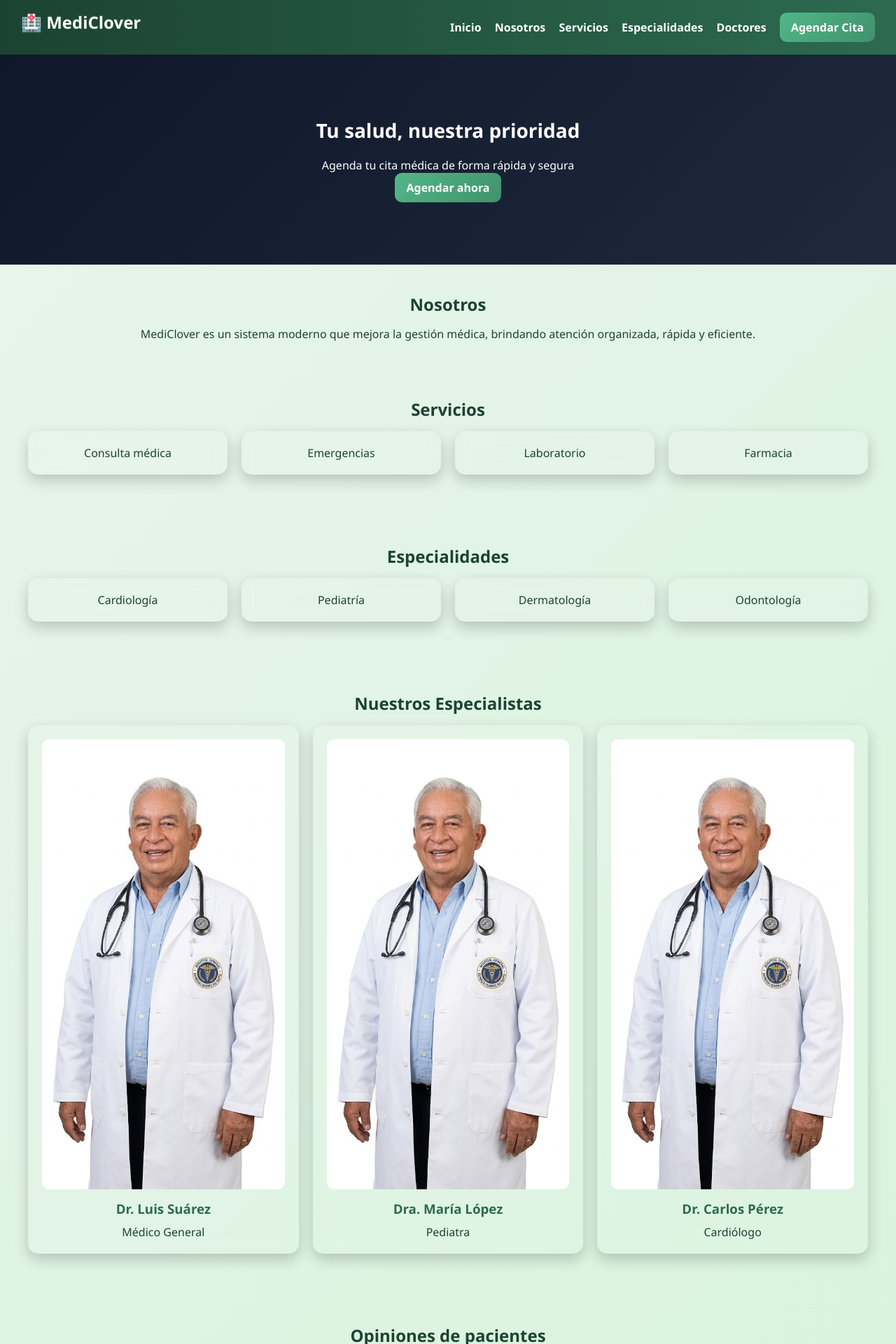
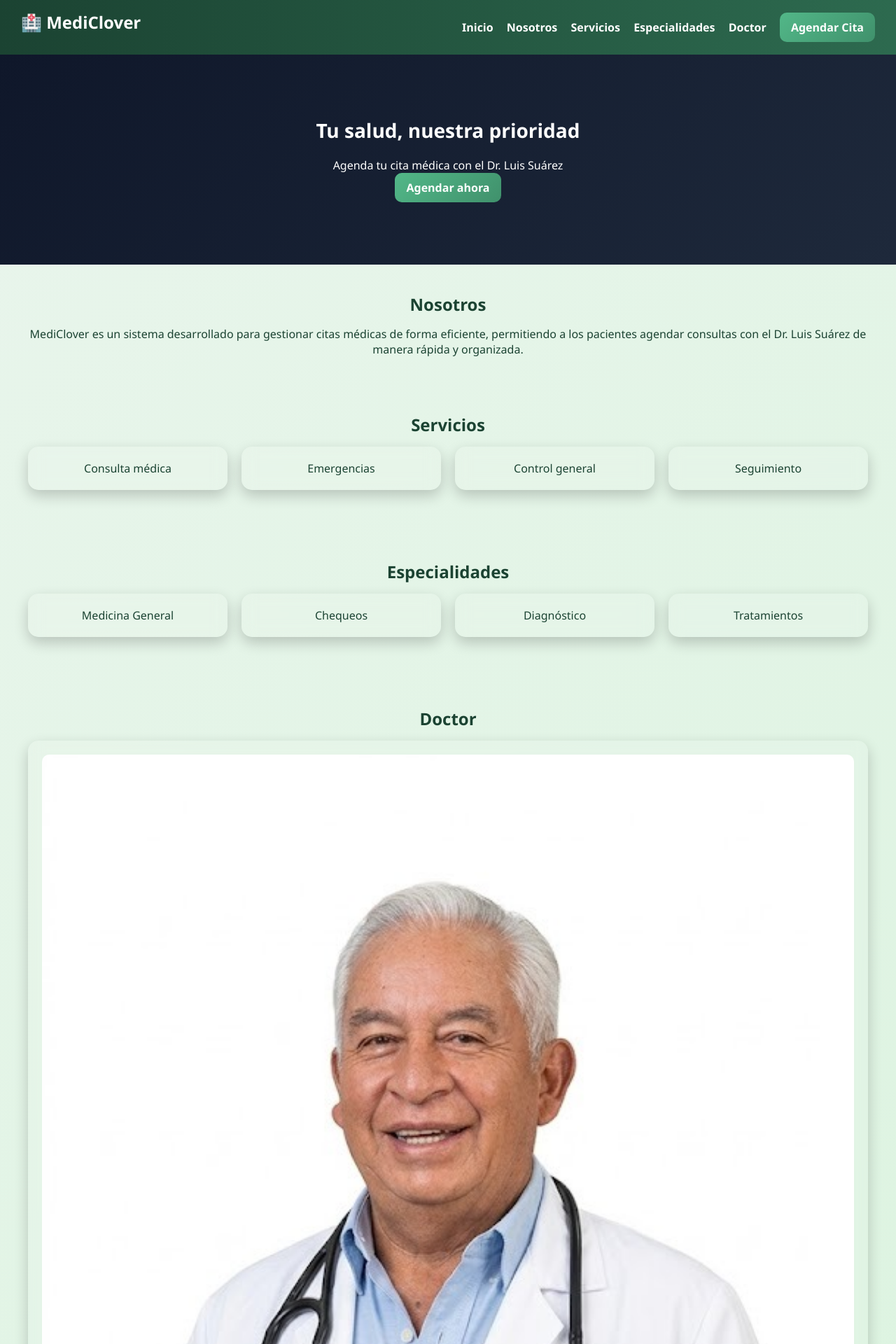
Before and after one commit to Mateo450/mediclover, a Flask app: page / in a window 1280 px wide. Shown: the top 1920 px of the page at 70% size. Run offline with Flask 3, Linux system fonts and the light colour scheme; some libraries are stand-ins or nearby versions.

Commit message:
sistema adaptado doctor unico + vistas completas

```diff
--- a/templates/home.html
+++ b/templates/home.html
@@ -15,7 +15,7 @@
         <a href="#nosotros">Nosotros</a>
         <a href="#servicios">Servicios</a>
         <a href="#especialidades">Especialidades</a>
-        <a href="#doctores">Doctores</a>
+        <a href="#doctor">Doctor</a>
         <a href="/login_paciente" class="btn">Agendar Cita</a>
     </div>
 </div>
@@ -23,7 +23,7 @@
 <!-- HERO -->
 <div class="hero">
     <h1>Tu salud, nuestra prioridad</h1>
-    <p>Agenda tu cita médica de forma rápida y segura</p>
+    <p>Agenda tu cita médica con el Dr. Luis Suárez</p>
     <a href="/login_paciente" class="btn">Agendar ahora</a>
 </div>
 
@@ -31,8 +31,9 @@
 <section id="nosotros" class="section">
     <h2>Nosotros</h2>
     <p>
-        MediClover es un sistema moderno que mejora la gestión médica,
-        brindando atención organizada, rápida y eficiente.
+        MediClover es un sistema desarrollado para gestionar citas médicas
+        de forma eficiente, permitiendo a los pacientes agendar consultas
+        con el Dr. Luis Suárez de manera rápida y organizada.
     </p>
 </section>
 
@@ -42,8 +43,8 @@
     <div class="grid">
         <div class="card">Consulta médica</div>
         <div class="card">Emergencias</div>
-        <div class="card">Laboratorio</div>
-        <div class="card">Farmacia</div>
+        <div class="card">Control general</div>
+        <div class="card">Seguimiento</div>
     </div>
 </section>
 
@@ -51,61 +52,23 @@
 <section id="especialidades" class="section">
     <h2>Especialidades</h2>
     <div class="grid">
-        <div class="card">Cardiología</div>
-        <div class="card">Pediatría</div>
-        <div class="card">Dermatología</div>
-        <div class="card">Odontología</div>
+        <div class="card">Medicina General</div>
+        <div class="card">Chequeos</div>
+        <div class="card">Diagnóstico</div>
+        <div class="card">Tratamientos</div>
     </div>
 </section>
 
-<!-- DOCTORES -->
-<section id="doctores" class="section">
-    <h2>Nuestros Especialistas</h2>
+<!-- DOCTOR -->
+<section id="doctor" class="section">
+    <h2>Doctor</h2>
 
     <div class="grid">
-
         <div class="card">
             <img src="{{ url_for('static', filename='img/doctor.jpg') }}" class="doctor-img">
             <h3>Dr. Luis Suárez</h3>
             <p>Médico General</p>
         </div>
-
-        <div class="card">
-            <img src="{{ url_for('static', filename='img/doctor.jpg') }}" class="doctor-img">
-            <h3>Dra. María López</h3>
-            <p>Pediatra</p>
-        </div>
-
-        <div class="card">
-            <img src="{{ url_for('static', filename='img/doctor.jpg') }}" class="doctor-img">
-            <h3>Dr. Carlos Pérez</h3>
-            <p>Cardiólogo</p>
-        </div>
-
-    </div>
-</section>
-
-<!-- TESTIMONIOS -->
-<section class="section">
-    <h2>Opiniones de pacientes</h2>
-
-    <div class="grid">
-
-        <div class="card">
-            <p>"Excelente atención y rapidez."</p>
-            <b>- Ana Torres</b>
-        </div>
-
-        <div class="card">
-            <p>"El sistema es fácil de usar."</p>
-            <b>- Juan Pérez</b>
-        </div>
-
-        <div class="card">
-            <p>"Muy buena experiencia médica."</p>
-            <b>- Sofía Gómez</b>
-        </div>
-
     </div>
 </section>
 
```
Also changed, not shown: templates/citas.html (+2 -8 lines), templates/reservar.html (+10 -17 lines).
